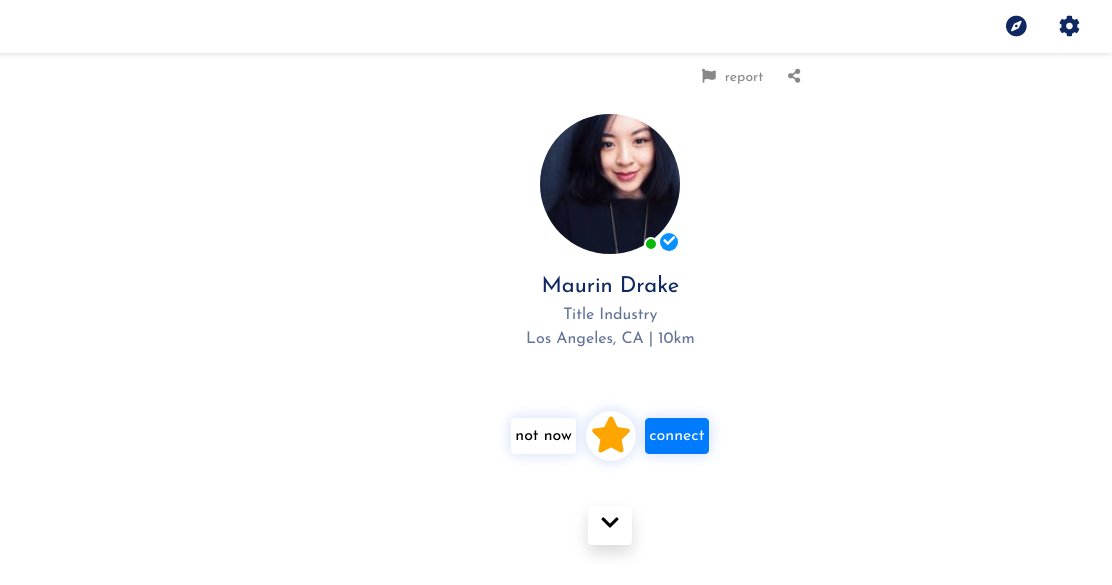
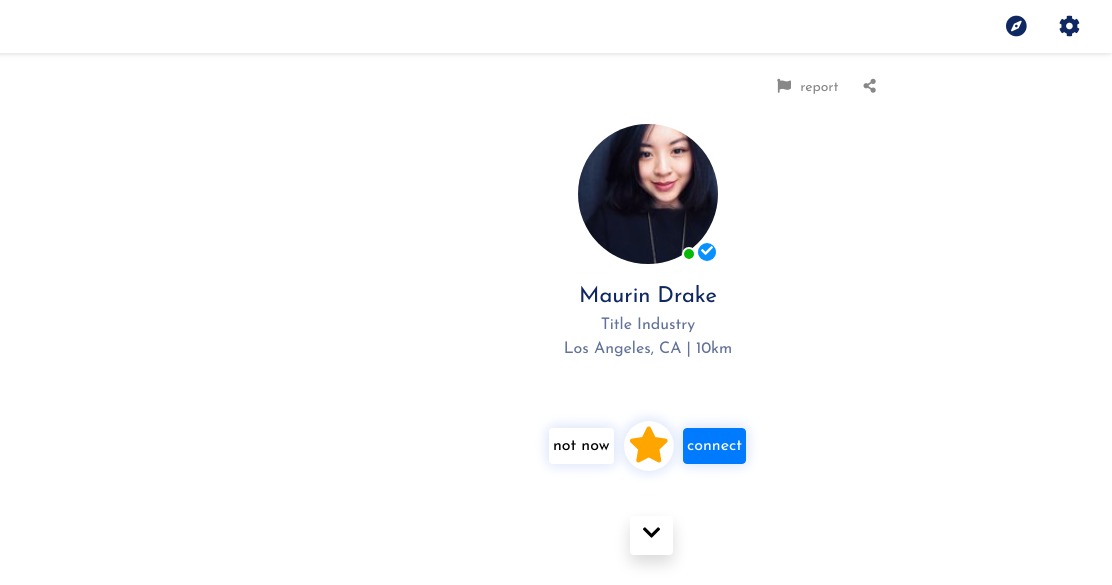
Before and after one commit to solinkz/phrase, a plain HTML site: page keyPhrase/mobile.index.html in a window 1280 px wide. Shown: the top 585 px of the page, 168-1280 px from the left. Drawn offline with Linux system fonts and the light colour scheme.

Commit message:
final updates

```diff
--- a/keyPhrase/css/mobile.css
+++ b/keyPhrase/css/mobile.css
@@ -59,6 +59,7 @@ body{
 }
 #mobile .mobile-main{
     margin-left: 0px;
+    margin-top: 10px;
     padding: 0;
 }
 .f-container-mobile{
@@ -103,3 +104,19 @@ body{
     padding-top: 7px;
     display: inline-block;
 }
+
+
+/*---------------------------------------
+|  MAIN PAGE
+----------------------------------------*/
+
+#mobile .box-card{
+    padding: 4rem 2rem;
+    width: 100%
+}
+#mobile .box-card .user-card{
+    width: 100%;
+}
+#mobile .box-card .user-card .img-cont{
+    width: 100%;
+}
```
